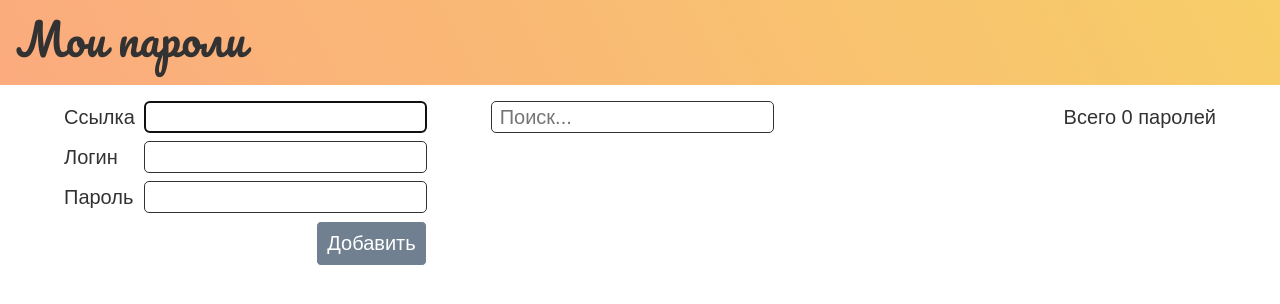
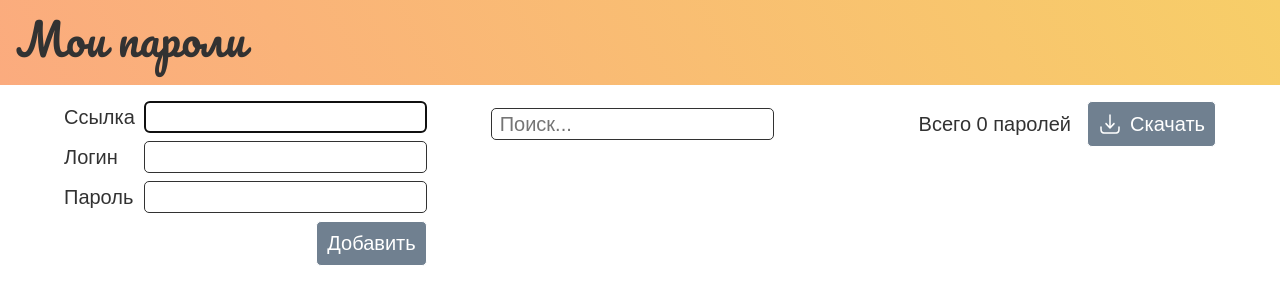
Before and after one commit to jeisonjei/my-passwords, an Angular app: page / in a window 1280 px wide. Shown: the top 304 px of the page. Built offline with nearby package versions, Linux system fonts and the light colour scheme; a web font is replaced by a local one.

Commit message:
Добавлена кнопка скачивания JSON

```diff
--- a/src/app/app.component.css
+++ b/src/app/app.component.css
@@ -16,13 +16,8 @@
     max-width: 100%;
     overflow-x: auto;
 }
-.btn:hover{
-    cursor: pointer;
-}
-.transparent{
-    background-color: transparent;
-    border: 0;
-}
+
+
 input{
     height: 1.75rem;
     caret-color: var(--slate);
@@ -31,13 +26,13 @@ input{
     border: solid 1px;
     border-radius: 5px;
 
+}
 
-}
 
 .s-flex{
     display: flex;
-    flex-flow: row;
-    align-items: center;
+    flex-flow: column;
+    align-items: end;
 }
 
 
@@ -55,4 +50,9 @@ input{
         justify-content: center;
 
     }
+    .s-flex{
+        display: flex;
+        flex-flow: row;
+        align-items: center;
+    }
 }
--- a/src/app/app.component.html
+++ b/src/app/app.component.html
@@ -6,25 +6,29 @@
     </div>
     <div class="grid-item">
       <div class="s-flex jcb mb-1">
-        <input placeholder="Поиск..." #searchElem type="text" name="search" id="" (input)="search()">
-        <div class="flex aic">
+        <input placeholder="Поиск..." #searchElem type="text" name="search" id="" (input)="search()" class="search-field">
+        <div class="s-flex aic">
           <div>Всего {{records.length}} паролей</div>
-          <!-- <button class="s-flex btn transparent">
+          <button #downloadElem class="s-flex btn transparent ms-1" (click)="downloadJSON()">
+
             <svg width="24" height="24" viewBox="0 0 24 24" fill="none" xmlns="http://www.w3.org/2000/svg">
-              <path d="M12 7L12 14M12 14L15 11M12 14L9 11" stroke="#1C274C" stroke-width="1.5" stroke-linecap="round" stroke-linejoin="round"/>
-              <path d="M16 17H12H8" stroke="#1C274C" stroke-width="1.5" stroke-linecap="round"/>
-              <path d="M2 12C2 7.28595 2 4.92893 3.46447 3.46447C4.92893 2 7.28595 2 12 2C16.714 2 19.0711 2 20.5355 3.46447C22 4.92893 22 7.28595 22 12C22 16.714 22 19.0711 20.5355 20.5355C19.0711 22 16.714 22 12 22C7.28595 22 4.92893 22 3.46447 20.5355C2 19.0711 2 16.714 2 12Z" stroke="#1C274C" stroke-width="1.5"/>
-              </svg>
-              <span class="ms-025 p-05">JSON</span>
-          </button> -->
+              <path
+                d="M12.5535 16.5061C12.4114 16.6615 12.2106 16.75 12 16.75C11.7894 16.75 11.5886 16.6615 11.4465 16.5061L7.44648 12.1311C7.16698 11.8254 7.18822 11.351 7.49392 11.0715C7.79963 10.792 8.27402 10.8132 8.55352 11.1189L11.25 14.0682V3C11.25 2.58579 11.5858 2.25 12 2.25C12.4142 2.25 12.75 2.58579 12.75 3V14.0682L15.4465 11.1189C15.726 10.8132 16.2004 10.792 16.5061 11.0715C16.8118 11.351 16.833 11.8254 16.5535 12.1311L12.5535 16.5061Z"
+                fill="white" />
+              <path
+                d="M3.75 15C3.75 14.5858 3.41422 14.25 3 14.25C2.58579 14.25 2.25 14.5858 2.25 15V15.0549C2.24998 16.4225 2.24996 17.5248 2.36652 18.3918C2.48754 19.2919 2.74643 20.0497 3.34835 20.6516C3.95027 21.2536 4.70814 21.5125 5.60825 21.6335C6.47522 21.75 7.57754 21.75 8.94513 21.75H15.0549C16.4225 21.75 17.5248 21.75 18.3918 21.6335C19.2919 21.5125 20.0497 21.2536 20.6517 20.6516C21.2536 20.0497 21.5125 19.2919 21.6335 18.3918C21.75 17.5248 21.75 16.4225 21.75 15.0549V15C21.75 14.5858 21.4142 14.25 21 14.25C20.5858 14.25 20.25 14.5858 20.25 15C20.25 16.4354 20.2484 17.4365 20.1469 18.1919C20.0482 18.9257 19.8678 19.3142 19.591 19.591C19.3142 19.8678 18.9257 20.0482 18.1919 20.1469C17.4365 20.2484 16.4354 20.25 15 20.25H9C7.56459 20.25 6.56347 20.2484 5.80812 20.1469C5.07435 20.0482 4.68577 19.8678 4.40901 19.591C4.13225 19.3142 3.9518 18.9257 3.85315 18.1919C3.75159 17.4365 3.75 16.4354 3.75 15Z"
+                fill="white" />
+            </svg>
+            <span class="ms-05">Скачать</span>
+          </button>
         </div>
       </div>
       @if(searchNow)
       {
-        <app-list [records]="found"></app-list>
+      <app-list [records]="found"></app-list>
       }
       @else {
-        <app-list [records]="records"></app-list>
+      <app-list [records]="records"></app-list>
       }
     </div>
   </div>
--- a/src/app/app.component.ts
+++ b/src/app/app.component.ts
@@ -24,6 +24,7 @@ export class AppComponent implements OnInit, AfterViewInit {
   ) { }
 
   @ViewChild('searchElem') searchElem: ElementRef<HTMLInputElement>;
+  @ViewChild('downloadElem') downloadElem: ElementRef<HTMLInputElement>;
   searchKeys: string[] = ['Escape'];
   records: RecordItem[] = [];
   found: RecordItem[] = [];
@@ -42,6 +43,11 @@ export class AppComponent implements OnInit, AfterViewInit {
 
   ngAfterViewInit(): void {
     document.addEventListener('keydown', this.handleSearchKeydown.bind(this));
+
+    // установить высоту кнопки
+    var downloadElemHeight = this.downloadElem.nativeElement.offsetHeight;
+    document.documentElement.style.setProperty('--download-button-height', downloadElemHeight + 'px');
+
   }
 
   ngOnDestroy(): void {
@@ -77,5 +83,17 @@ export class AppComponent implements OnInit, AfterViewInit {
       this.searchNow = false;
     }
   }
+  downloadJSON() {
+    var json = JSON.stringify(this.records, null, 2);
+    var blob = new Blob([json], { type: 'application/json' });
+    var url = window.URL.createObjectURL(blob);
+    var a = document.createElement('a');
+    a.href = url;
+    a.download = 'my-passwords.json';
+    a.click();
+    window.URL.revokeObjectURL(url);
+
+  }
+
 
 }
--- a/src/app/components/add-form/add-form.component.css
+++ b/src/app/components/add-form/add-form.component.css
@@ -16,18 +16,7 @@ input{
 
 
 }
-button{
-    /* height: 2rem; */
-    background-color: var(--slate-dark);
-    color:white;
-    border: solid 1px;
-    border-radius: 5px;
-    padding: 10px;
-}
-button:hover{
-    cursor: pointer;
-    background-color: var(--slate);
-}
+
 
 @media (min-width: 1140px){
     .grid{
--- a/src/app/components/list/list.component.css
+++ b/src/app/components/list/list.component.css
@@ -1,7 +1,7 @@
 
 @media (min-width:740px){
     .list{
-        height: calc(100vh - var(--header-height) - var(--grid-padding-top) - var(--content-padding-bottom) - 3rem);
+        height: calc(100vh - var(--header-height) - var(--grid-padding-top) - var(--content-padding-bottom) - 3rem - var(--download-button-height));
         overflow-y: auto;
     }
 }
--- a/src/styles.css
+++ b/src/styles.css
@@ -14,6 +14,7 @@
     --header-height:100px;
     --content-padding-bottom: 1rem;
     --grid-padding-top: 1rem;
+    --download-button-height: 0;
 }
 
 .flex {
@@ -213,3 +214,17 @@ input,button{
     font-size: 1.25rem;
 
 }
+
+button{
+    /* height: 2rem; */
+    background-color: var(--slate-dark);
+    color:white;
+    border: solid 1px;
+    border-radius: 5px;
+    padding: 10px;
+}
+
+button:hover{
+    cursor: pointer;
+    background-color: var(--slate);
+}
```
